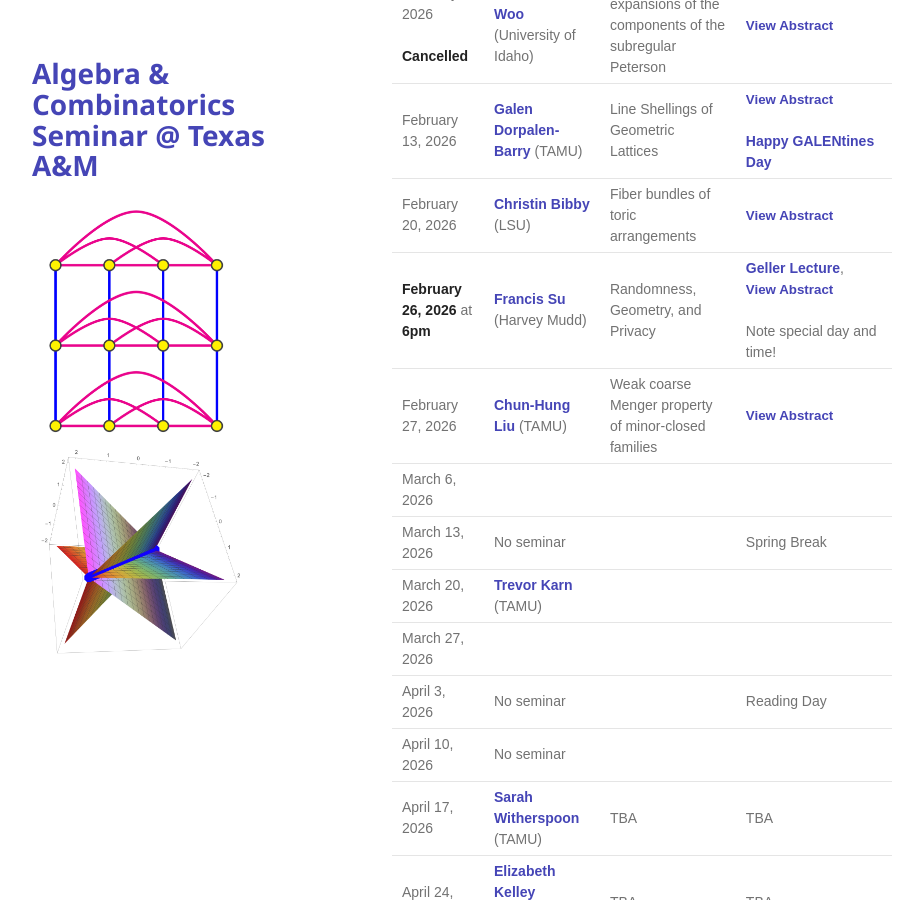
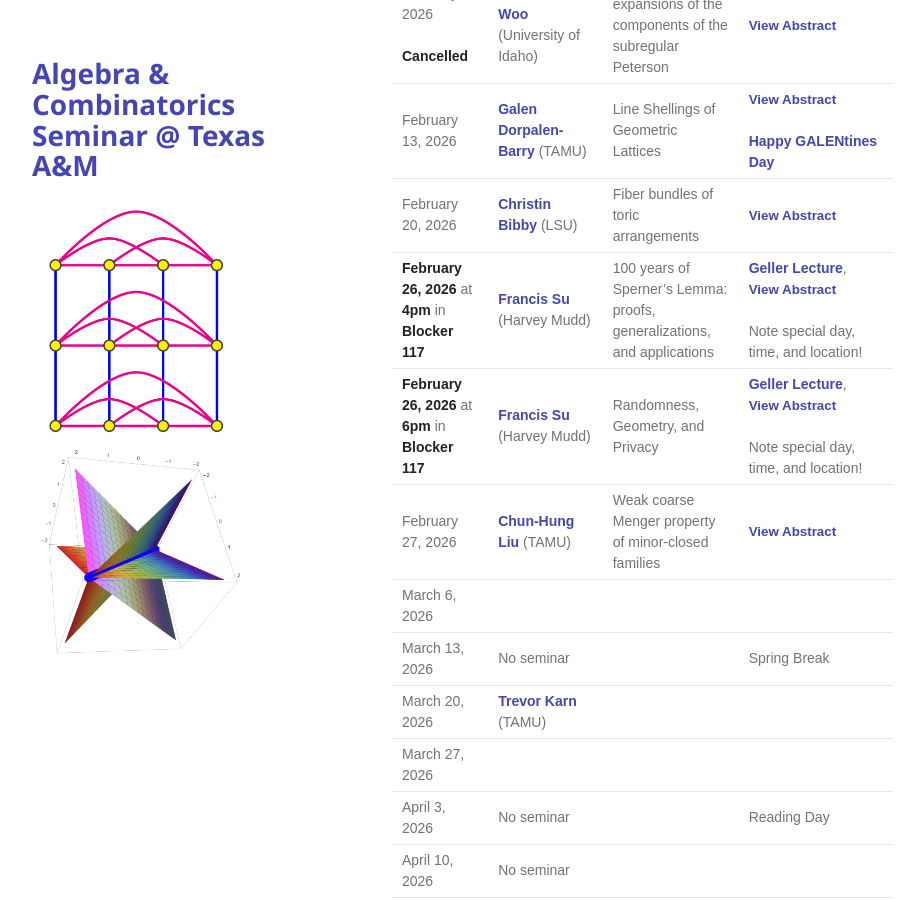
Before and after one commit to tamu-seminar/alg-comb, a Jekyll site: the page built from index.md, in a window 1280 px wide and 900 px high, scrolled down 505 px. Shown: the whole window, without its empty margins (178-1101 px from the left). Built offline with Jekyll 4.4.1, drawn with Linux system fonts in a browser that asks for light colours.

Commit message:
resolved merge conflicts

```diff
--- a/index.md
+++ b/index.md
@@ -29,7 +29,8 @@ The organizers are [Chun-Hung Liu](https://people.tamu.edu/~chliu/), [Trevor Kar
 | February 6, 2026 <br><br>**Cancelled** | [Alexander Woo](https://www.uidaho.edu/people/awoo) (University of Idaho)        |  Schubert expansions of the components of the subregular Peterson  | <button type="button" class="abstract-link" onclick="showAbstract('woo')">View Abstract</button>   |
 | February 13, 2026 | [Galen Dorpalen-Barry](https://galen.dorpalen-barry.org/) (TAMU)        |   Line Shellings of Geometric Lattices    |   <button type="button" class="abstract-link" onclick="showAbstract('dorpalen-barry')">View Abstract</button> <br><br> [Happy GALENtines Day](https://en.wikipedia.org/wiki/Galentine%27s_Day_(observance))    |
 | February 20, 2026 | [Christin Bibby](https://www.math.lsu.edu/~bibby/) (LSU)    |  Fiber bundles of toric arrangements   |   <button type="button" class="abstract-link" onclick="showAbstract('bibby')">View Abstract</button>    |
-|**February 26, 2026** at **6pm** | [Francis Su](https://www.francissu.com/) (Harvey Mudd) | Randomness, Geometry, and Privacy | [Geller Lecture](https://sites.google.com/tamu.edu/geller-lecture-2026/home), <button type="button" class="abstract-link" onclick="showAbstract('su')">View Abstract</button>  <br><br> Note special day and time!|
+|**February 26, 2026** at **4pm** in **Blocker 117**| [Francis Su](https://www.francissu.com/) (Harvey Mudd) | 100 years of Sperner’s Lemma: proofs, generalizations, and applications | [Geller Lecture](https://sites.google.com/tamu.edu/geller-lecture-2026/home), <button type="button" class="abstract-link" onclick="showAbstract('su1')">View Abstract</button>  <br><br> Note special day, time, and location!|
+|**February 26, 2026** at **6pm** in **Blocker 117**| [Francis Su](https://www.francissu.com/) (Harvey Mudd) | Randomness, Geometry, and Privacy | [Geller Lecture](https://sites.google.com/tamu.edu/geller-lecture-2026/home), <button type="button" class="abstract-link" onclick="showAbstract('su2')">View Abstract</button>  <br><br> Note special day, time, and location!|
 | February 27, 2026 | [Chun-Hung Liu](https://people.tamu.edu/~chliu/) (TAMU)        | Weak coarse Menger property of minor-closed families      | <button type="button" class="abstract-link" onclick="showAbstract('liu')">View Abstract</button>     |
 | March 6, 2026     |         |       |       |
 | March 13, 2026    |No seminar| |Spring Break  |
```
